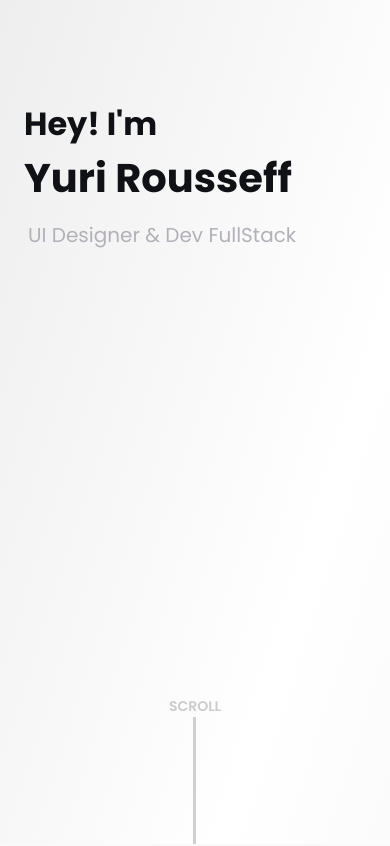
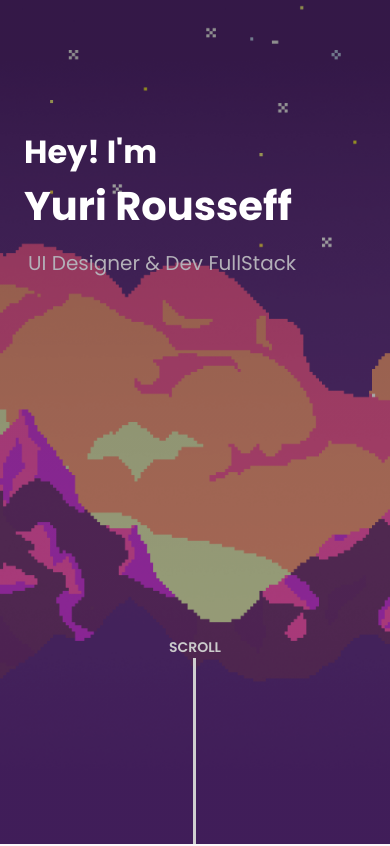
Before and after one commit to YuriRDev/yurirdev.github.io, a React (Create React App) app: page / in a window 390 px wide. Shown: the top 846 px of the page. Built offline with nearby package versions, Linux system fonts and the light colour scheme.

Commit message:
🙌 Responsive Main

```diff
--- a/src/Pages/Main/styles.ts
+++ b/src/Pages/Main/styles.ts
@@ -21,7 +21,15 @@ export const Container = styled.div`
   }
 
   @media (max-width: 600px) {
-    padding-top: 100px;
+    padding-top: 128px;
+    position: relative;
+    background-size: cover;
+    background-image: linear-gradient(
+        0deg,
+        rgba(0, 0, 0, 0.3),
+        rgba(0, 0, 0, 0.3)
+      ),
+      url(${background});
   }
 `;
 
@@ -43,11 +51,17 @@ export const UpperTitle = styled.h2`
   color: #101114;
   font-size: 32px;
   font-weight: 700;
+  @media (max-width: 600px) {
+    color: #fff;
+  }
 `;
 
 export const Title = styled.h1`
   font-size: 40px;
   font-weight: 700;
+  @media (max-width: 600px) {
+    color: #fff;
+  }
 `;
 
 export const About = styled.p`
@@ -77,8 +91,8 @@ export const LineStyle = styled.div`
   width: 3px;
   background-color: #d0d0d0;
   @media (max-width: 600px) {
-    height: 15vh;
-}
+    height: 22vh;
+  }
 `;
 
 /*
```
